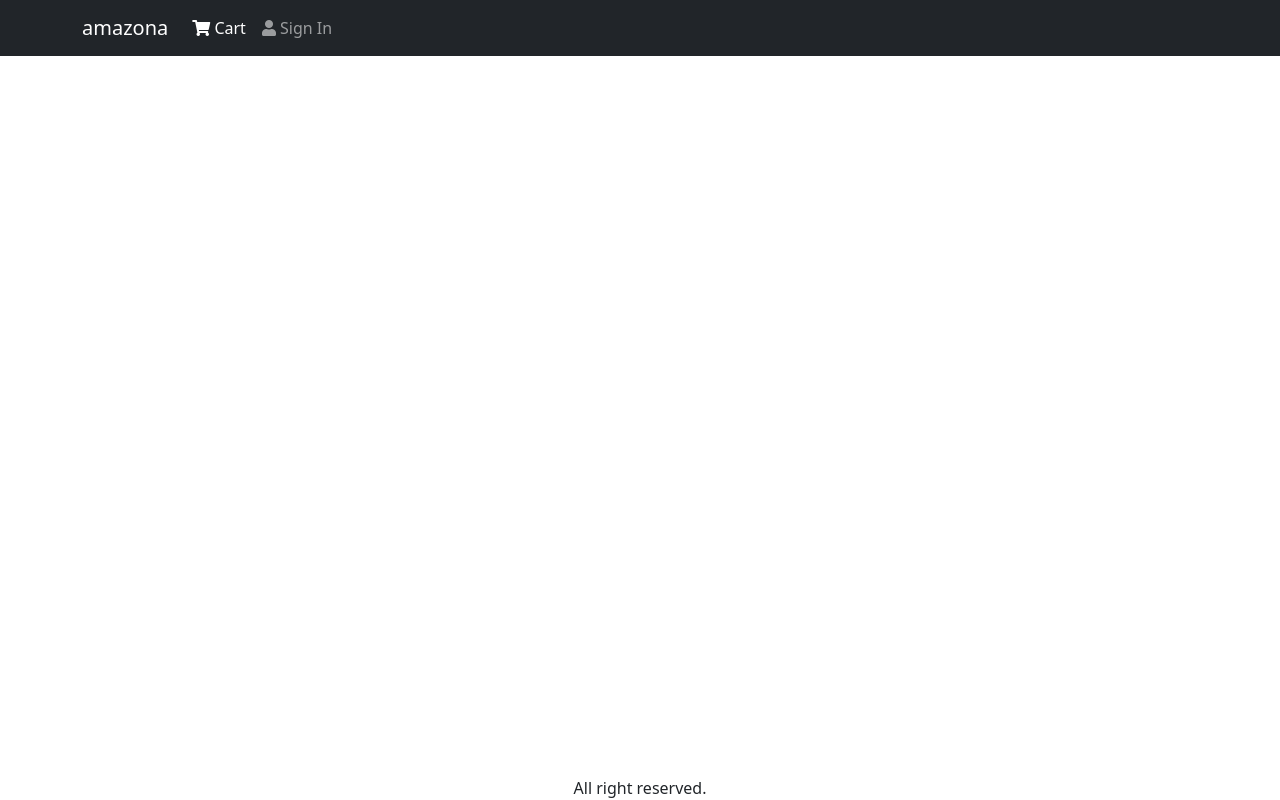
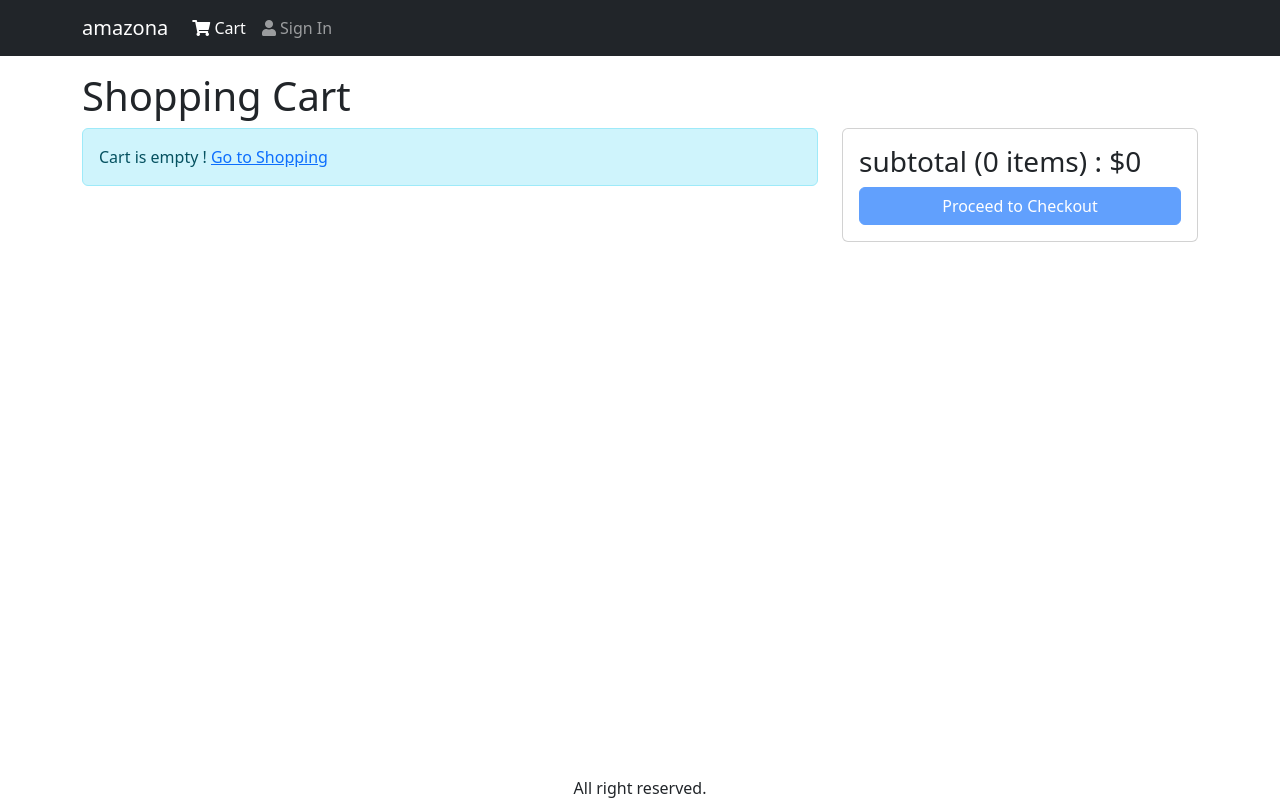
Before and after one commit to SabakurRahman/amazon-frontend, a React (Vite) app: page /cart in a window 1280 px wide. Built offline with nearby package versions, Linux system fonts and the light colour scheme.

Commit message:
add to cart from product

```diff
--- a/src/App.css
+++ b/src/App.css
@@ -32,3 +32,6 @@
 .img-large {
   max-width: 100%;
 }
+.img-thumbnail {
+  width: 50px;
+}
--- a/src/App.jsx
+++ b/src/App.jsx
@@ -10,6 +10,7 @@
 import { Helmet } from "react-helmet-async";
 import { Store } from "./Store";
 import Badge from "react-bootstrap/Badge";
+import CartScreen from "./screens/CartScreen";
 function App() {
   const { state } = useContext(Store);
   const { cart } = state;
@@ -51,6 +52,7 @@
               <Routes>
                 <Route path="/product/:slug" element={<ProductScreen />} />
                 <Route path="/" element={<HomeScreen />} />
+                <Route path="/cart" element={<CartScreen />} />
               </Routes>
             </Container>
           </main>
--- a/src/Store.jsx
+++ b/src/Store.jsx
@@ -3,7 +3,9 @@
 export const Store = createContext();
 const initialState = {
   cart: {
-    cartItems: [],
+    cartItems: localStorage.getItem("cartItems")
+      ? JSON.parse(localStorage.getItem("cartItems"))
+      : [],
   },
 };
 function reducer(state, action) {
@@ -18,8 +20,18 @@
             item.id === existItem.id ? newItem : item
           )
         : [...state.cart.cartItems, newItem];
+      localStorage.setItem("cartItems", JSON.stringify(cartItems));
 
       return { ...state, cart: { ...state.cart, cartItems } };
+    case "CART_REMOVE_ITEM":
+      const cartItemsAfterRemove = state.cart.cartItems.filter(
+        (item) => item.id !== action.payload.id
+      );
+      localStorage.setItem("cartItems", JSON.stringify(cartItemsAfterRemove));
+      return {
+        ...state,
+        cart: { ...state.cart, cartItems: cartItemsAfterRemove },
+      };
     default:
       return state;
   }
--- a/src/components/Products.jsx
+++ b/src/components/Products.jsx
@@ -1,11 +1,35 @@
-import React from "react";
+import React, { useContext } from "react";
 import { Link } from "react-router-dom";
 import Card from "react-bootstrap/Card";
 import Button from "react-bootstrap/Button";
 import Rating from "./Rating";
+import axios from "axios";
+import { Store } from "../Store";
 
 export default function Products(props) {
   const { product } = props;
+  const { state, dispatch } = useContext(Store);
+  const addToCartHandler = async () => {
+    const existItem = state.cart.cartItems.find((x) => x.id === product.id);
+    const qty = existItem ? existItem.qty + 1 : 1;
+    const response = await axios.get(
+      `http://localhost:8000/api/products/${product.id}`
+    );
+    console.log(response.data.countInStoke < qty);
+    if (response.data.countInStoke < qty) {
+      console.log("Product is out of stock");
+      alert("Sorry. Product is out of stock");
+      return;
+    }
+    dispatch({
+      type: "CART_ADD_ITEM",
+      payload: {
+        ...product,
+        qty,
+      },
+    });
+  };
+
   return (
     <Card className="product">
       <Link to={`/product/${product.slug}`}>
@@ -17,7 +41,13 @@
         </Link>
         <Rating rating={product.rating} numReviews={product.numReviews} />
         <Card.Text>${product.price}</Card.Text>
-        <Button>Add To cart</Button>
+        {product.countInStoke > 0 ? (
+          <Button onClick={() => addToCartHandler(product)}>Add To cart</Button>
+        ) : (
+          <Button varient="light" disabled>
+            Out of Stock
+          </Button>
+        )}
       </Card.Body>
     </Card>
   );
--- /dev/null
+++ b/src/screens/CartScreen.jsx
@@ -0,0 +1,118 @@
+import React, { useContext } from "react";
+import { Store } from "../Store";
+import { Helmet } from "react-helmet-async";
+import Row from "react-bootstrap/Row";
+import Col from "react-bootstrap/Col";
+import MessageBox from "../components/MessageBox";
+import ListGroup from "react-bootstrap/ListGroup";
+import { Link, useNavigate } from "react-router-dom";
+import Button from "react-bootstrap/Button";
+import Card from "react-bootstrap/Card";
+import axios from "axios";
+
+export default function CartScreen() {
+  const { state, dispatch } = useContext(Store);
+  const { cart } = state;
+  const updateCartHandaler = async (item, qty) => {
+    console.log(qty);
+    const response = await axios.get(
+      `http://localhost:8000/api/products/${item.id}`
+    );
+    if (response.data.countInStoke <= 0) {
+      window.alert("Sorry, Product is out of stock");
+      return;
+    }
+    dispatch({ type: "CART_ADD_ITEM", payload: { ...item, qty } });
+  };
+
+  const removeItemHandaler = (item) => {
+    console.log(item);
+    dispatch({ type: "CART_REMOVE_ITEM", payload: item });
+  };
+  const navigate = useNavigate();
+
+  const checkoutHandler = () => {
+    navigate("/signin?redirect=shipping");
+  };
+
+  return (
+    <div>
+      <Helmet>Cart</Helmet>
+      <h1> Shopping Cart</h1>
+      <Row>
+        <Col md={8}>
+          {cart.cartItems.length === 0 ? (
+            <MessageBox>
+              Cart is empty ! <Link to="/">Go to Shopping</Link>
+            </MessageBox>
+          ) : (
+            <ListGroup>
+              {cart.cartItems.map((item) => (
+                <ListGroup.Item key={item.id}>
+                  <Row>
+                    <Col md={4}>
+                      <img
+                        src={item.image}
+                        alt={item.name}
+                        className="img-fluid rounded img-thumbnail"
+                      />
+                      <Link to={`/product/${item.slug}`}>{item.name}</Link>
+                    </Col>
+                    <Col md={3}>
+                      <Button
+                        variant="light"
+                        onClick={() => updateCartHandaler(item, item.qty - 1)}
+                        disabled={item.qty === 1}
+                      >
+                        <i className="fas fa-minus-circle"></i>
+                      </Button>{" "}
+                      <span>{item.qty}</span>
+                      <Button
+                        onClick={() => updateCartHandaler(item, item.qty + 1)}
+                        variant="light"
+                        disabled={item.qty === item.countInStoke}
+                      >
+                        <i className="fa fa-plus-circle"></i>
+                      </Button>{" "}
+                    </Col>
+                    <Col md={3}>${item.price}</Col>
+                    <Col md={2}>
+                      <Button onClick={() => removeItemHandaler(item)}>
+                        <i className="fas fa-trash"></i>
+                      </Button>
+                    </Col>
+                  </Row>
+                </ListGroup.Item>
+              ))}
+            </ListGroup>
+          )}
+        </Col>
+        <Col md={4}>
+          <Card>
+            <Card.Body>
+              <ListGroup variant="flush">
+                <h3>
+                  subtotal ({cart.cartItems.reduce((a, c) => a + c.qty, 0)}{" "}
+                  items) : $
+                  {cart.cartItems.reduce((a, c) => a + c.price * c.qty, 0)}
+                </h3>
+              </ListGroup>
+              <ListGroup.Item>
+                <div className="d-grid">
+                  <Button
+                    type="button"
+                    onClick={checkoutHandler}
+                    variant="primary"
+                    disabled={cart.cartItems.length === 0}
+                  >
+                    Proceed to Checkout
+                  </Button>
+                </div>
+              </ListGroup.Item>
+            </Card.Body>
+          </Card>
+        </Col>
+      </Row>
+    </div>
+  );
+}
```
